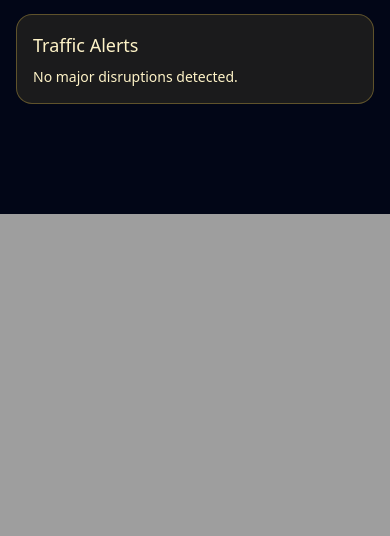
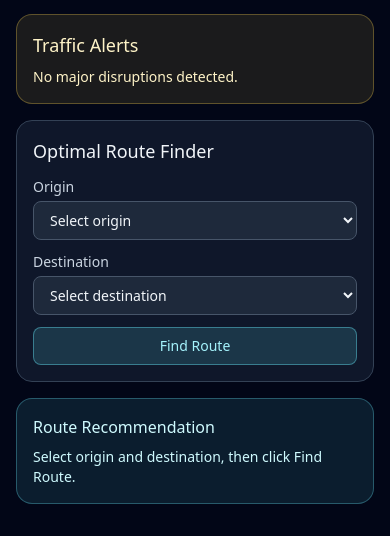
Before and after one commit to ayubsoft254/TaifaFlow, a FastAPI app: page / in a window 390 px wide. Shown: the part 630-1166 px from the top of the page. Before the commit the page ends 844 px from the top, so only its background shows below. Run offline with FastAPI, Linux system fonts and the light colour scheme; some libraries are stand-ins or nearby versions.

Commit message:
Add dashboard UI for optimal route finder

```diff
--- a/src/templates/dashboard.html
+++ b/src/templates/dashboard.html
@@ -50,6 +50,52 @@
           <p class="text-sm">{{ initial_alert }}</p>
         </article>
       </section>
+
+      <section class="mt-4 grid gap-4 lg:grid-cols-3">
+        <article class="rounded-2xl border border-slate-700 bg-slate-900 p-4 lg:col-span-2">
+          <h2 class="mb-3 text-lg font-medium">Optimal Route Finder</h2>
+          <form
+            class="grid gap-3 sm:grid-cols-3"
+            hx-get="/fragments/optimal-route"
+            hx-target="#optimal-route-result"
+            hx-swap="innerHTML"
+          >
+            <label class="flex flex-col gap-1 text-sm">
+              <span class="text-slate-300">Origin</span>
+              <select name="origin" class="rounded-lg border border-slate-600 bg-slate-800 px-3 py-2 text-slate-100" required>
+                <option value="" selected disabled>Select origin</option>
+                {% for point in route_points %}
+                <option value="{{ point }}">{{ point.replace('_', ' ').title() }}</option>
+                {% endfor %}
+              </select>
+            </label>
+
+            <label class="flex flex-col gap-1 text-sm">
+              <span class="text-slate-300">Destination</span>
+              <select name="destination" class="rounded-lg border border-slate-600 bg-slate-800 px-3 py-2 text-slate-100" required>
+                <option value="" selected disabled>Select destination</option>
+                {% for point in route_points %}
+                <option value="{{ point }}">{{ point.replace('_', ' ').title() }}</option>
+                {% endfor %}
+              </select>
+            </label>
+
+            <div class="flex items-end">
+              <button
+                type="submit"
+                class="w-full rounded-lg border border-cyan-300/40 bg-cyan-300/15 px-3 py-2 text-sm font-medium text-cyan-200 hover:bg-cyan-300/25"
+              >
+                Find Route
+              </button>
+            </div>
+          </form>
+        </article>
+
+        <article id="optimal-route-result" class="rounded-2xl border border-cyan-300/30 bg-cyan-300/10 p-4 text-cyan-100">
+          <h3 class="mb-2 text-base font-medium">Route Recommendation</h3>
+          <p class="text-sm">Select origin and destination, then click Find Route.</p>
+        </article>
+      </section>
     </main>
 
     <script>
```
